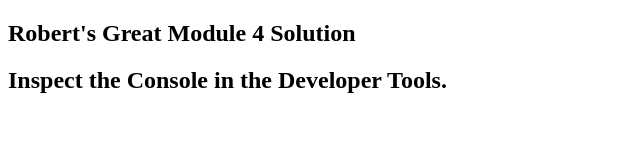
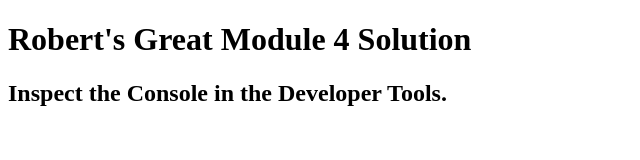
Before and after one commit to coder873/modulesolution4, a plain HTML site: page index.html in a window 1280 px wide. Shown: the whole page, without its empty margins (0-640 px from the left). Drawn offline with Linux system fonts and the light colour scheme.

Commit message:
Update index.html

```diff
--- a/index.html
+++ b/index.html
@@ -11,7 +11,7 @@
   <script src="script.js"></script>
 </head>
 <body>
-  <h2>Robert's Great Module 4 Solution </h2>
+  <h1>Robert's Great Module 4 Solution </h1>
   <h2>Inspect the Console in the Developer Tools.</h2>
 </body>
 </html>
```
